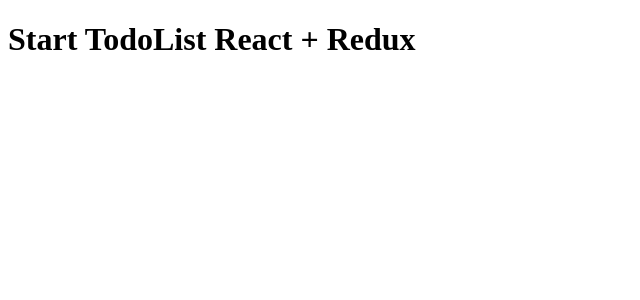
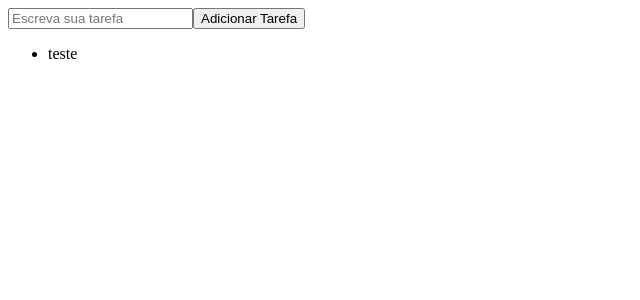
Before and after one commit to MarksPro/todoredux, a React (Create React App) app: page / in a window 1280 px wide. Shown: the top 300 px of the page, without its empty margins (0-640 px from the left). Built offline with nearby package versions, Linux system fonts and the light colour scheme.

Commit message:
Criando components container, adicionar tarefa e lista de tarefas

```diff
--- a/src/App.js
+++ b/src/App.js
@@ -1,8 +1,9 @@
 import React from 'react';
+import TodoContainer from './components/TodoContainer';
 
 function App() {
   return (
-    <h1>Start TodoList React + Redux</h1>
+    <TodoContainer/>
   );
 }
 
--- /dev/null
+++ b/src/components/AddTodo/index.js
@@ -0,0 +1,34 @@
+import React, { Component } from 'react';
+
+class index extends Component {
+  constructor(props) {
+    super(props);
+    this.state = {
+      inputTodoText: ''
+    };
+  }
+
+  getInputText = e => {
+    this.setState({inputTodoText: e.target.value});
+  }
+
+  addTodo = event => {
+    event.preventDefault();
+  }
+
+  render() {
+    return (
+      <form onSubmit={this.addTodo}>
+        <input
+          placeholder="Escreva sua tarefa"
+          type="text"
+          value={this.state.inputTodoText}
+          onChange={this.getInputText}
+        />
+        <button type="submit">Adicionar Tarefa</button>
+      </form>
+    );
+  }
+}
+
+export default index;
--- /dev/null
+++ b/src/components/TodoContainer/index.js
@@ -0,0 +1,12 @@
+import React from 'react';
+import AddTodo from '../AddTodo';
+import TodoList from '../TodoList';
+
+const TodoContainer = () => (
+  <>
+    <AddTodo/>
+    <TodoList/>
+  </>
+);
+
+export default TodoContainer;
--- /dev/null
+++ b/src/components/TodoList/index.js
@@ -0,0 +1,9 @@
+import React from 'react';
+
+const TodoList = (props) => (
+  <ul>
+    <li>teste</li>
+  </ul>
+);
+
+export default TodoList;
```
